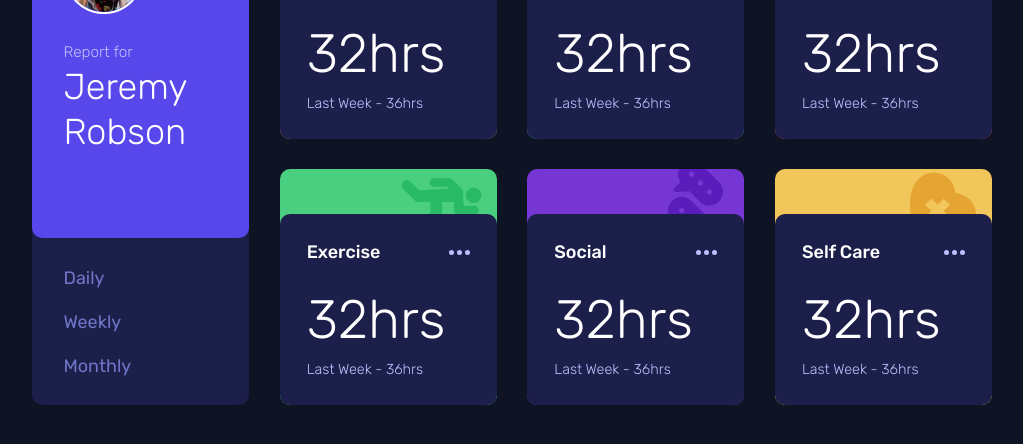
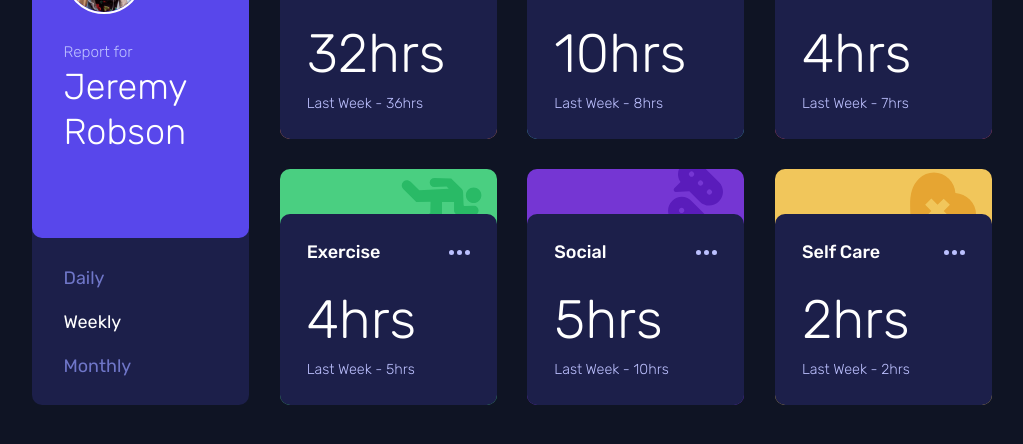
Before and after one commit to kasra-pak/time-tracking-dashboard, a plain HTML site: page index.html in a window 1280 px wide. Shown: the part 246-690 px from the top of the page, without its empty margins (128-1151 px from the left). Drawn offline with Linux system fonts and the light colour scheme.

Commit message:
added functionality using js

```diff
--- a/index.html
+++ b/index.html
@@ -19,9 +19,9 @@
         </h2>
       </div>
       <ul class="time-frames">
-        <li>Daily</li>
-        <li>Weekly</li>
-        <li>Monthly</li>
+        <li data-action="daily">Daily</li>
+        <li class="active" data-action="weekly">Weekly</li>
+        <li data-action="monthly">Monthly</li>
       </ul>
     </div>
 
@@ -34,8 +34,8 @@
         <div class="statistic-box__ellipsis">
           <svg width="21" height="5" xmlns="http://www.w3.org/2000/svg"><path d="M2.5 0a2.5 2.5 0 1 1 0 5 2.5 2.5 0 0 1 0-5Zm8 0a2.5 2.5 0 1 1 0 5 2.5 2.5 0 0 1 0-5Zm8 0a2.5 2.5 0 1 1 0 5 2.5 2.5 0 0 1 0-5Z" fill="#BBC0FF" fill-rule="evenodd"/></svg>
         </div>
-        <div class="current-statistic">32hrs</div>
-        <div class="previous-statistic">Last Week - 36hrs</div>
+        <div class="current-statistic"></div>
+        <div class="previous-statistic"></div>
       </div>
     </div>
 
@@ -48,8 +48,8 @@
         <div class="statistic-box__ellipsis">
           <svg class="svg" width="21" height="5" xmlns="http://www.w3.org/2000/svg"><path d="M2.5 0a2.5 2.5 0 1 1 0 5 2.5 2.5 0 0 1 0-5Zm8 0a2.5 2.5 0 1 1 0 5 2.5 2.5 0 0 1 0-5Zm8 0a2.5 2.5 0 1 1 0 5 2.5 2.5 0 0 1 0-5Z" fill="#BBC0FF" fill-rule="evenodd"/></svg>
         </div>
-        <div class="current-statistic">32hrs</div>
-        <div class="previous-statistic">Last Week - 36hrs</div>
+        <div class="current-statistic"></div>
+        <div class="previous-statistic"></div>
       </div>
     </div>
 
@@ -62,8 +62,8 @@
         <div class="statistic-box__ellipsis">
           <svg width="21" height="5" xmlns="http://www.w3.org/2000/svg"><path d="M2.5 0a2.5 2.5 0 1 1 0 5 2.5 2.5 0 0 1 0-5Zm8 0a2.5 2.5 0 1 1 0 5 2.5 2.5 0 0 1 0-5Zm8 0a2.5 2.5 0 1 1 0 5 2.5 2.5 0 0 1 0-5Z" fill="#BBC0FF" fill-rule="evenodd"/></svg>
         </div>
-        <div class="current-statistic">32hrs</div>
-        <div class="previous-statistic">Last Week - 36hrs</div>
+        <div class="current-statistic"></div>
+        <div class="previous-statistic"></div>
       </div>
     </div>
 
@@ -76,8 +76,8 @@
         <div class="statistic-box__ellipsis">
           <svg width="21" height="5" xmlns="http://www.w3.org/2000/svg"><path d="M2.5 0a2.5 2.5 0 1 1 0 5 2.5 2.5 0 0 1 0-5Zm8 0a2.5 2.5 0 1 1 0 5 2.5 2.5 0 0 1 0-5Zm8 0a2.5 2.5 0 1 1 0 5 2.5 2.5 0 0 1 0-5Z" fill="#BBC0FF" fill-rule="evenodd"/></svg>
         </div>
-        <div class="current-statistic">32hrs</div>
-        <div class="previous-statistic">Last Week - 36hrs</div>
+        <div class="current-statistic"></div>
+        <div class="previous-statistic"></div>
       </div>
     </div>
 
@@ -90,8 +90,8 @@
         <div class="statistic-box__ellipsis">
           <svg width="21" height="5" xmlns="http://www.w3.org/2000/svg"><path d="M2.5 0a2.5 2.5 0 1 1 0 5 2.5 2.5 0 0 1 0-5Zm8 0a2.5 2.5 0 1 1 0 5 2.5 2.5 0 0 1 0-5Zm8 0a2.5 2.5 0 1 1 0 5 2.5 2.5 0 0 1 0-5Z" fill="#BBC0FF" fill-rule="evenodd"/></svg>
         </div>
-        <div class="current-statistic">32hrs</div>
-        <div class="previous-statistic">Last Week - 36hrs</div>
+        <div class="current-statistic"></div>
+        <div class="previous-statistic"></div>
       </div>
     </div>
 
@@ -104,12 +104,12 @@
         <div class="statistic-box__ellipsis">
           <svg width="21" height="5" xmlns="http://www.w3.org/2000/svg"><path d="M2.5 0a2.5 2.5 0 1 1 0 5 2.5 2.5 0 0 1 0-5Zm8 0a2.5 2.5 0 1 1 0 5 2.5 2.5 0 0 1 0-5Zm8 0a2.5 2.5 0 1 1 0 5 2.5 2.5 0 0 1 0-5Z" fill="#BBC0FF" fill-rule="evenodd"/></svg>
         </div>
-        <div class="current-statistic">32hrs</div>
-        <div class="previous-statistic">Last Week - 36hrs</div>
+        <div class="current-statistic"></div>
+        <div class="previous-statistic"></div>
       </div>
     </div>
 
-
+<script src="script.js"></script>
 </div>
 </body>
 </html>
--- a/sass/style.sass
+++ b/sass/style.sass
@@ -87,6 +87,9 @@ body
   li:hover
     color: white
     cursor: pointer
+
+  .active
+    color: white
 
 .statistic-box
   border-radius: 10px
--- /dev/null
+++ b/script.js
@@ -0,0 +1,68 @@
+const timeFrameMenu = document.querySelector('.time-frames');
+const statisticBoxes = document.querySelectorAll('.statistic-box__content')
+
+const previousStatisticPrefix = {
+  'daily': 'Yesterday',
+  'weekly': 'Last Week',
+  'monthly': 'Last Month',
+}
+
+showUserReportData('weekly');
+
+function showUserReportData(timeframe) {
+
+  fetch("data.json")
+    .then(response => response.json())
+    .then(data => {
+
+      userReportData = data
+
+      for (let [index, statisticBox] of statisticBoxes.entries()) {
+
+        const currentStatEl = statisticBox.querySelector('.current-statistic');
+        const previousStatEl = statisticBox.querySelector('.previous-statistic');
+
+        currentStatValue = userReportData[index].timeframes[timeframe].current
+        previousStatValue = userReportData[index].timeframes[timeframe].previous
+
+        currentStatEl.innerHTML = `${currentStatValue}hrs`;
+        previousStatEl.innerHTML = `${previousStatisticPrefix[timeframe]} - ${previousStatValue}hrs`;
+        }
+    });
+}
+
+// Event-delegation;
+// a better approach for handling event on repeatitive elements, instead of using addEventListener on each element
+class Menu {
+  constructor(elem) {
+    this._elem = elem;
+    elem.onclick = this.onClick.bind(this);
+  }
+
+  daily() {
+    showUserReportData('daily')
+  }
+
+  weekly() {
+    showUserReportData('weekly')
+  }
+
+  monthly() {
+    showUserReportData('monthly')
+  }
+
+  onClick(e) {
+    let action = e.target.dataset.action;
+
+    if (action) {
+      for (let element of this._elem.children) {
+        element.classList.remove('active')
+      }
+
+      e.target.classList.add('active')
+      this[action]();
+    }
+  };
+}
+
+new Menu(timeFrameMenu);
```
Also changed, not shown: css/style.css, 1 other file.
